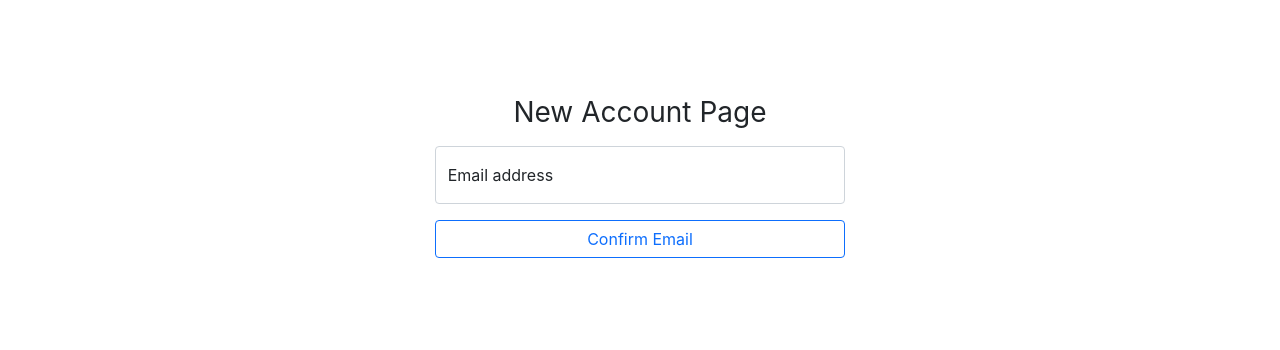
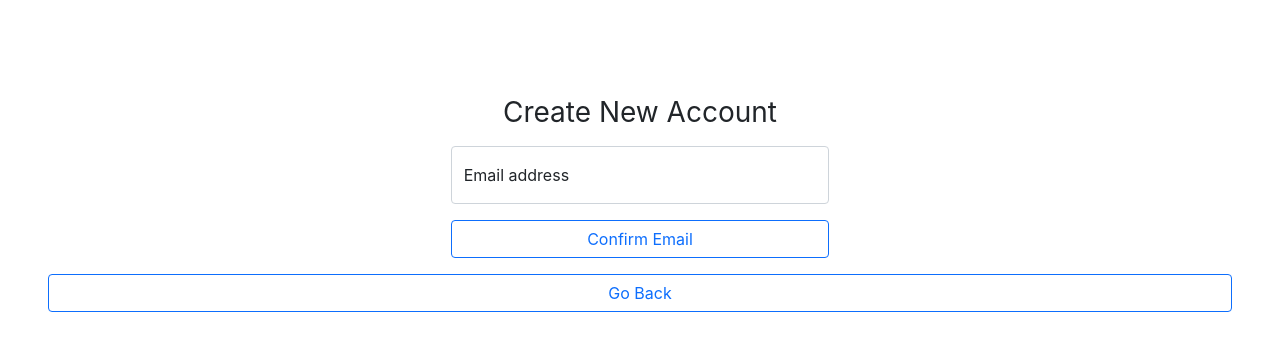
Before and after one commit to chantellechan1/bloomint-frontend, a React (Create React App) app: page /create_account in a window 1280 px wide. Shown: the top 350 px of the page. Built offline with nearby package versions, Linux system fonts and the light colour scheme.

Commit message:
user feedback on account creation

```diff
--- a/src/App.tsx
+++ b/src/App.tsx
@@ -66,9 +66,7 @@ function App() {
     }
 
     return (
-        checkLoggedIn() ?
-            // routes for only logged in users
-            <div className="App">
+        <React.Fragment>
             {/* loading indicator */}
             {
                 loading ?
@@ -80,7 +78,12 @@ function App() {
             }
 
             {/* main content */}
-                <div className={loading ? 'd-none': ''}>
+            {
+                checkLoggedIn() ?
+                    // routes for only logged in users
+                    <div className="App">
+
+                        <div className={loading ? 'd-none' : ''}>
                             <Router >
                                 <Routes>
                                     <Route path="/" element={<PlantTypes setLoading={setLoading} />} />
@@ -184,13 +187,18 @@ function App() {
 
                     :
                     // routes that non-logged-in users can access
+                    <div className={loading ? 'd-none' : ''}>
                         <Router>
                             <Routes>
                                 {/* put all routes for not logged in users above this final catch all route */}
-                    <Route path="*" element={<Login userToken={userToken} setUserToken={setUserToken} />} />
-                    <Route path="/create_account" element={<CreateAccount />} />
+                                <Route path="*" element={<Login userToken={userToken} setUserToken={setUserToken} setLoading={setLoading} />} />
+                                <Route path="/create_account" element={<CreateAccount setLoading={setLoading} />} />
                             </Routes>
                         </Router>
+                    </div>
+            }
+        </React.Fragment>
+
     );
 }
 
--- a/src/components/CreateAccount.tsx
+++ b/src/components/CreateAccount.tsx
@@ -1,30 +1,54 @@
 import React, { useState } from "react";
 import axios from "axios";
 import * as AxiosService from "../services/AxiosService";
+import { Link } from "react-router-dom";
 
-const CreateAccount = (props: any) => {
+const CreateAccount = (props: { setLoading: any }) => {
     const [email, setEmail] = useState('');
-    const [password, setPw] = useState('');
+    const [errorText, setErrorText] = useState('');
+    const [showConfirm, setShowConfirm] = useState(false);
 
     const handleCreateAccount = async () => {
         try {
+            props.setLoading(true);
             let res = await axios.post(
                 `/auth/create_user`,
                 { email: email },
                 AxiosService.getOptions()
             );
+            setShowConfirm(true);
         } catch (error) {
             console.error(error);
+            setErrorText('Account creation failed, check console for details.');
+        } finally {
+            props.setLoading(false);
         }
     }
 
     return (
         <React.Fragment>
-            <div className="text-center mt-5 pt-5">
+
+            <div className="text-center mt-5 pt-5 px-5">
+                {
+                    errorText != '' ?
+                        <div className="alert alert-danger mb-3" role="alert">
+                            {errorText}
+                        </div>
+                        :
+                        <div></div>
+                }
+                {
+                    showConfirm ?
+                        <div className="alert alert-success mb-3" role="alert">
+                            Thanks for signing up! Please check your email for next steps.
+                        </div>
+                        :
+                        <div></div>
+                }
                 <div className="row">
                     <div className="col-xs-12 offset-md-3 col-md-6 offset-lg-4 col-lg-4">
                         <form>
-                            <h1 className="h3 mb-3 fw-normal">New Account Page</h1>
+                            <h1 className="h3 mb-3 fw-normal">Create New Account</h1>
                             <div className="form-floating mb-3">
                                 <input
                                     type="email" className="form-control" id="floatingInput" placeholder="name@email.com"
@@ -41,6 +65,13 @@ const CreateAccount = (props: any) => {
                         </form>
                     </div>
                 </div>
+                <div className="row mt-3">
+                    <Link to="/">
+                        <div className="w-100 btn btn-outline-primary">
+                            Go Back
+                        </div>
+                    </Link>
+                </div>
             </div>
         </React.Fragment>
     )
--- a/src/components/Login.tsx
+++ b/src/components/Login.tsx
@@ -13,7 +13,7 @@ const ErrorMessage = (props: any) => {
     )
 }
 
-const Login = (props: any) => {
+const Login = (props: {setLoading: any, setUserToken: any, userToken: string | null}) => {
     let navigate = useNavigate();
     const [email, setEmail] = useState('');
     const [password, setPw] = useState('');
@@ -22,7 +22,7 @@ const Login = (props: any) => {
     const handleLogin = async () => {
 
         try {
-
+            props.setLoading(true);
             // attempt login
             let res = await axios.post(
                 `/auth/login`,
@@ -31,13 +31,14 @@ const Login = (props: any) => {
             );
 
             // store user token in local storage
-            // TODO: figure out where to store this in capacitor on android
             localStorage.setItem('userToken', res.data.jwt);
-
+            props.setLoading(false);
             props.setUserToken(localStorage.getItem('userToken'));
         } catch (error) {
             console.error(error);
             setLoginErr('Error Logging In')
+        } finally {
+            props.setLoading(false);
         }
 
     }
@@ -57,7 +58,7 @@ const Login = (props: any) => {
             {
                 loginErr !== '' && <ErrorMessage loginErr={loginErr} />
             }
-            <div className="text-center mt-5 pt-5">
+            <div className="text-center mt-5 pt-5 px-5">
                 <div className="row">
                     <div className="col-xs-12 offset-md-3 col-md-6 offset-lg-4 col-lg-4">
                         <form>
```
Lines whose indentation alone changed are shown as unchanged.
